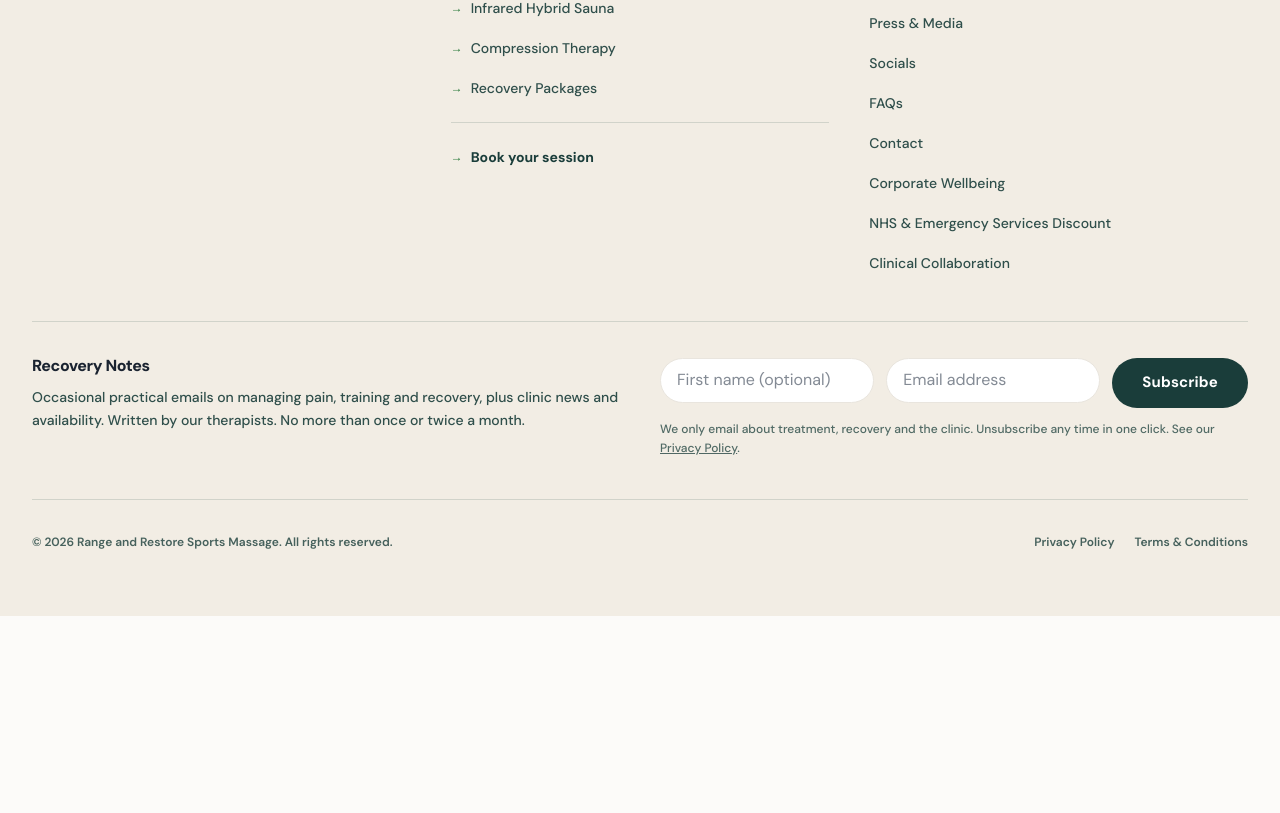
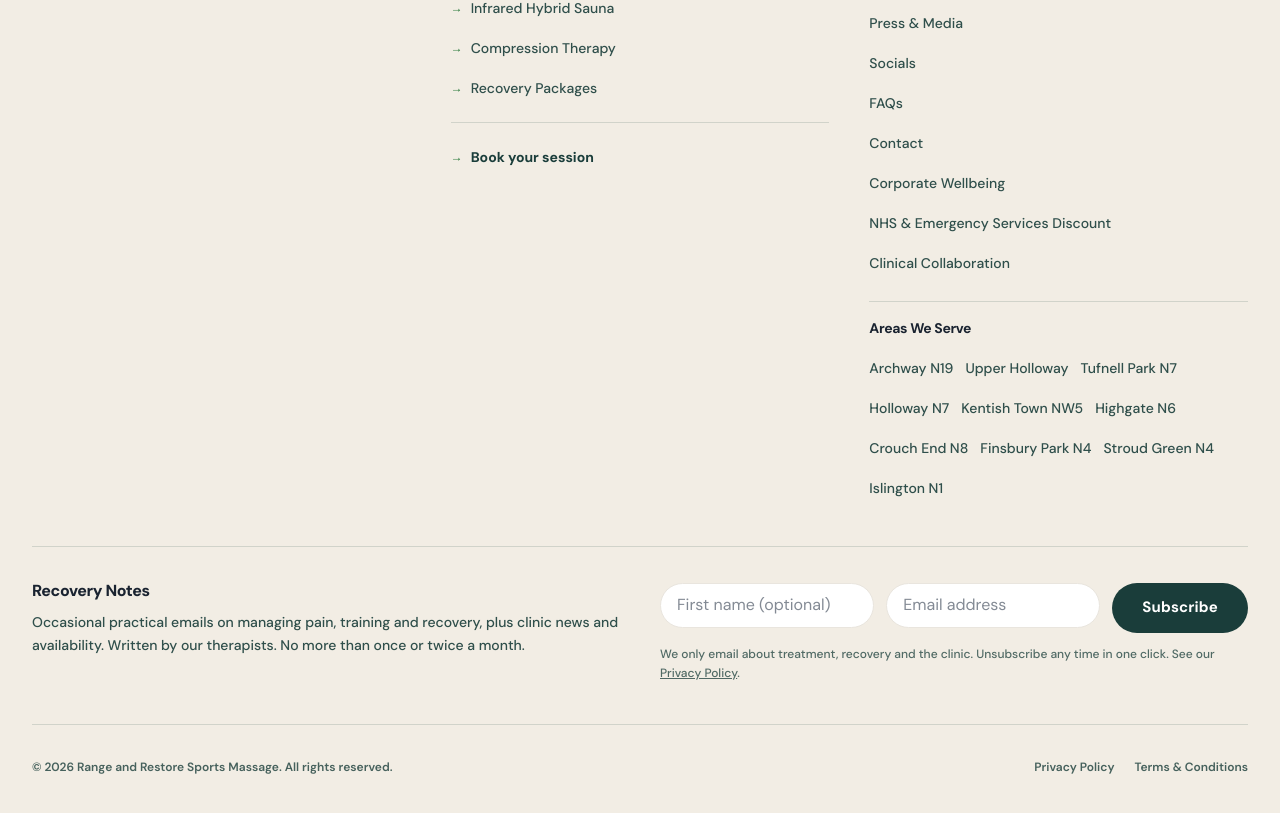
Before and after one commit to devjoe1991/rangeandrestore, a Next.js app: page /press in a window 1280 px wide. Shown: the part 4704-5517 px from the top of the page. Before the commit the page ends 5320 px from the top, so only its background shows below. Built offline with nearby package versions, Linux system fonts and the light colour scheme; no server answers.

Commit message:
Link the area pages from the footer and use the words people search for compression and remedial massage

```diff
--- a/app/recovery-suite/compression-therapy/page.tsx
+++ b/app/recovery-suite/compression-therapy/page.tsx
@@ -7,7 +7,7 @@ import { ROUTES } from '@/lib/routes'
 
 export const metadata: Metadata = buildMetadata({
   title: 'Normatec Compression Therapy London',
-  description: 'Hyperice Normatec 3 full body compression therapy in Archway, North London. Included in a private Recovery Suite session from £19, or paired with a 60 minute sports massage for £110.',
+  description: 'Normatec 3 compression boots and full body compression therapy in Archway, North London. From £19 in a private Recovery Suite session, or £110 with a 60 minute sports massage.',
   path: '/recovery-suite/compression-therapy',
 })
 
@@ -86,7 +86,7 @@ export default function CompressionTherapyPage() {
             Normatec Full Body Compression Therapy in Archway, North London
           </h1>
           <p className="text-2xl lg:text-3xl font-semibold text-page-muted">
-            Hyperice Normatec 3 Full Body. Pneumatic compression for the legs, hips and arms. Built for recovery between training sessions, after races, or after a long week on your feet.
+            Hyperice Normatec 3 Full Body compression boots, with hip and arm attachments. Recovery boots for use between training sessions, after races, or after a long week on your feet.
           </p>
           <div className="mt-6">
             <a
@@ -169,7 +169,7 @@ export default function CompressionTherapyPage() {
           <section>
             <h2 className="text-2xl font-bold text-page mb-4">How it works</h2>
             <p className="text-page-muted mb-3">
-              The Normatec system uses pneumatic compression. Air pumps into a series of chambers built into the boots and attachments, which inflate in a controlled wave from your feet up towards your hips, or from your hands up towards your shoulders.
+              Normatec recovery boots use pneumatic compression. Air pumps into a series of chambers built into the compression boots and attachments, which inflate in a controlled wave from your feet up towards your hips, or from your hands up towards your shoulders.
             </p>
             <p className="text-page-muted mb-3">
               That rhythmic squeeze-and-release pattern supports blood flow and helps move fluid through the limbs, which is the bit that makes legs feel lighter afterwards. Pressure levels are adjustable, so you can run it firmer if you want a more intense session or lighter if you prefer a gentler recovery.
--- a/app/services/sports-deep-tissue-massage/page.tsx
+++ b/app/services/sports-deep-tissue-massage/page.tsx
@@ -8,7 +8,7 @@ import { ROUTES } from '@/lib/routes'
 
 export const metadata: Metadata = buildMetadata({
   title: 'Deep Tissue & Sports Massage, Archway North London',
-  description: 'Assessment-led deep tissue and sports massage in Archway, North London. 30 min £50, 60 min £75, 90 min £110, assessment included. BTEC Level 5 therapists, same-week slots.',
+  description: 'Assessment-led deep tissue, sports and remedial massage in Archway, North London. 30 min £50, 60 min £75, 90 min £110, assessment included. BTEC Level 5 therapists, same-week slots.',
   path: '/services/sports-deep-tissue-massage',
 })
 
@@ -161,6 +161,7 @@ export default function SportsDeepTissuePage() {
               {[
                 'Deep tissue massage techniques',
                 'Sports-specific massage therapy',
+                'Remedial massage and soft tissue therapy',
                 'Myofascial release',
                 'Soft tissue mobilisation',
                 'Assisted stretching and mobilisation',
--- a/components/Footer.tsx
+++ b/components/Footer.tsx
@@ -171,6 +171,33 @@ export function Footer() {
                 </li>
               ))}
             </ul>
+            {/* Areas we serve — the location pages were only reachable from
+                their hub page, so this is what gives them sitewide links. */}
+            <div className="mt-5 pt-4 border-t border-brand-green/15">
+              <p className="text-ink font-extrabold text-sm md:font-bold mb-3 tracking-tight">
+                <Link href={ROUTES.areasServed.index} className="hover:text-brand-teal transition-colors">Areas We Serve</Link>
+              </p>
+              <ul className="flex flex-wrap gap-x-3 gap-y-1 text-sm text-brand-green/90 font-medium">
+                {[
+                  ['Archway N19',       ROUTES.areasServed.archwayN19],
+                  ['Upper Holloway',    ROUTES.areasServed.upperHollowayN19],
+                  ['Tufnell Park N7',   ROUTES.areasServed.tufnellParkN7],
+                  ['Holloway N7',       ROUTES.areasServed.hollowayN7],
+                  ['Kentish Town NW5',  ROUTES.areasServed.kentishTownNw5],
+                  ['Highgate N6',       ROUTES.areasServed.highgateN6],
+                  ['Crouch End N8',     ROUTES.areasServed.crouchEndN8],
+                  ['Finsbury Park N4',  ROUTES.areasServed.finsburyParkN4],
+                  ['Stroud Green N4',   ROUTES.areasServed.stroudGreenN4],
+                  ['Islington N1',      ROUTES.areasServed.islingtonN1],
+                ].map(([label, href]) => (
+                  <li key={href}>
+                    <Link href={href} className="hover:text-brand-teal transition-colors min-h-[36px] flex items-center">
+                      {label}
+                    </Link>
+                  </li>
+                ))}
+              </ul>
+            </div>
           </div>
         </div>
 
```
Also changed, not shown: 1 other file (tests, documents, lock files or other folders).
